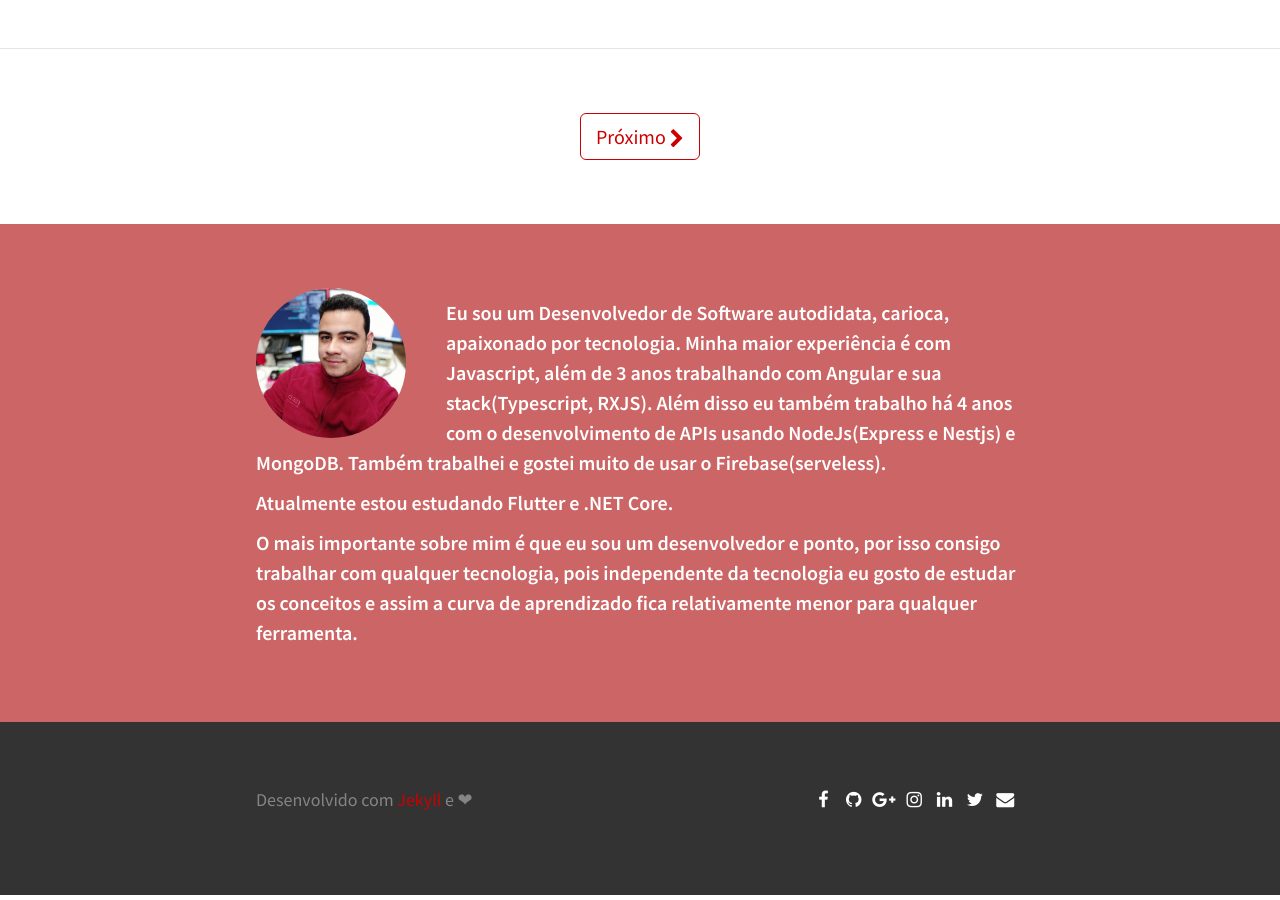
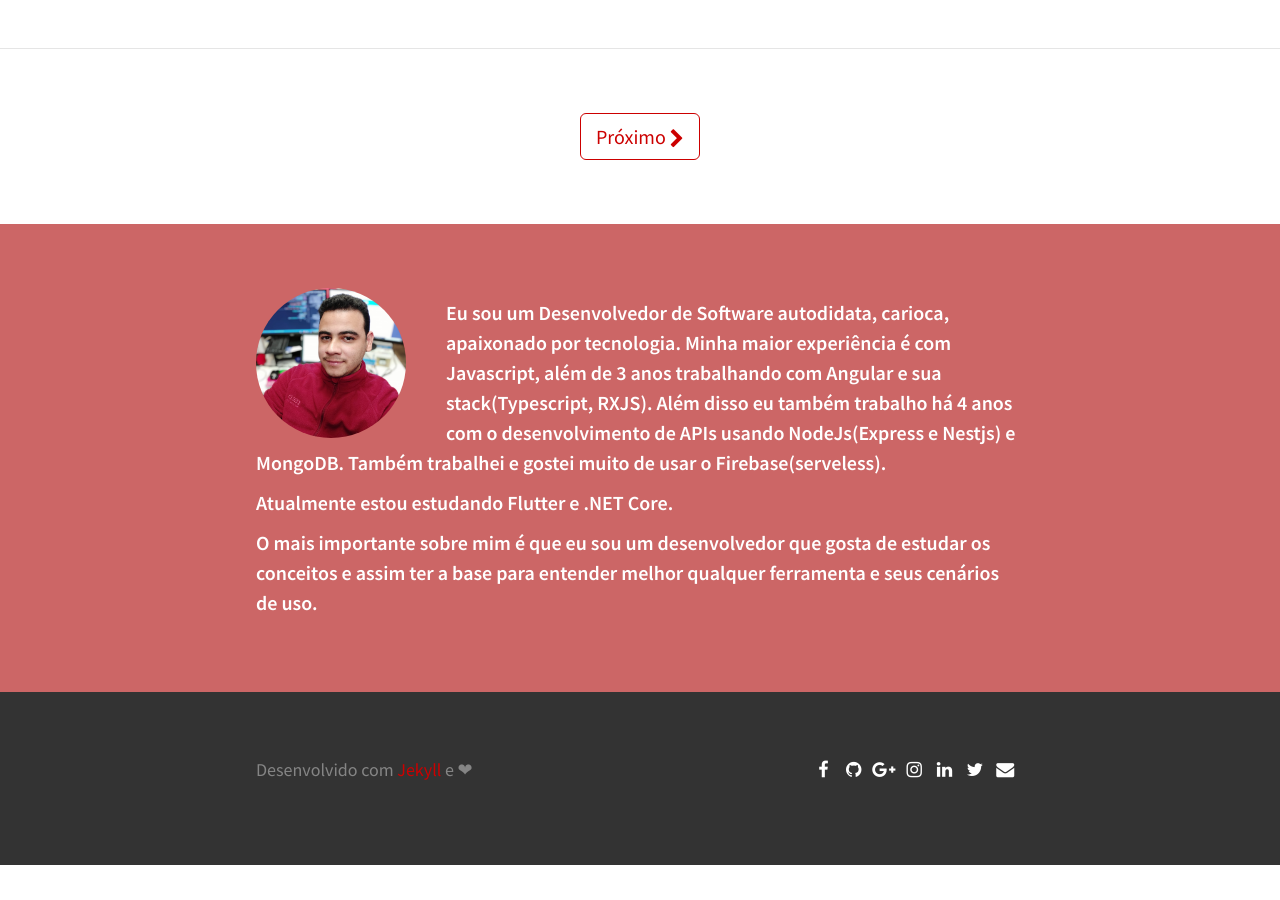
Before and after one commit to fabiomirandaa/fabiomirandaa.github.io, a Jekyll site: the page built from index.html, in a window 1280 px wide and 900 px high, scrolled down 3144 px. Built offline with Jekyll 4.4.1, drawn with Linux system fonts in a browser that asks for light colours; nearby versions of some CDN libraries; the list of posts is cut into pages by our own code; after the commit the page ends 4014 px from its top, so only the background shows below that.

Commit message:
fix: adjustment in feed.xml and author section

```diff
--- a/_includes/author.html
+++ b/_includes/author.html
@@ -11,10 +11,6 @@
   </p>
 
   <p>
-    O mais importante sobre mim é que eu sou um desenvolvedor e ponto, por isso consigo trabalhar com qualquer
-    tecnologia,
-    pois independente da tecnologia eu gosto de estudar os conceitos e assim a curva de aprendizado fica relativamente
-    menor
-    para qualquer ferramenta.
+    O mais importante sobre mim é que eu sou um desenvolvedor que gosta de estudar os conceitos e assim ter a base para entender melhor qualquer ferramenta e seus cenários de uso.
   </p>
 </div>
--- a/feed.xml
+++ b/feed.xml
@@ -4,10 +4,10 @@ layout: null
 <?xml version="1.0" encoding="UTF-8"?>
 <rss version="2.0" xmlns:atom="http://www.w3.org/2005/Atom">
   <channel>
-    <title>{{ site.theme.title | xml_escape }}</title>
+    <title>{{ site.theme_settings.title | xml_escape }}</title>
     <atom:link href="{{ "/feed.xml" | prepend: site.baseurl | prepend: site.url }}" rel="self" type="application/rss+xml"/>
     <link>{{ site.url }}{{ site.baseurl }}/</link>
-    <description>{{ site.theme.description | xml_escape }}</description>
+    <description>{{ site.theme_settings.description | xml_escape }}</description>
     <pubDate>{{ site.time | date_to_rfc822 }}</pubDate>
     {% for post in site.posts limit:15 %}
       <item>
```
